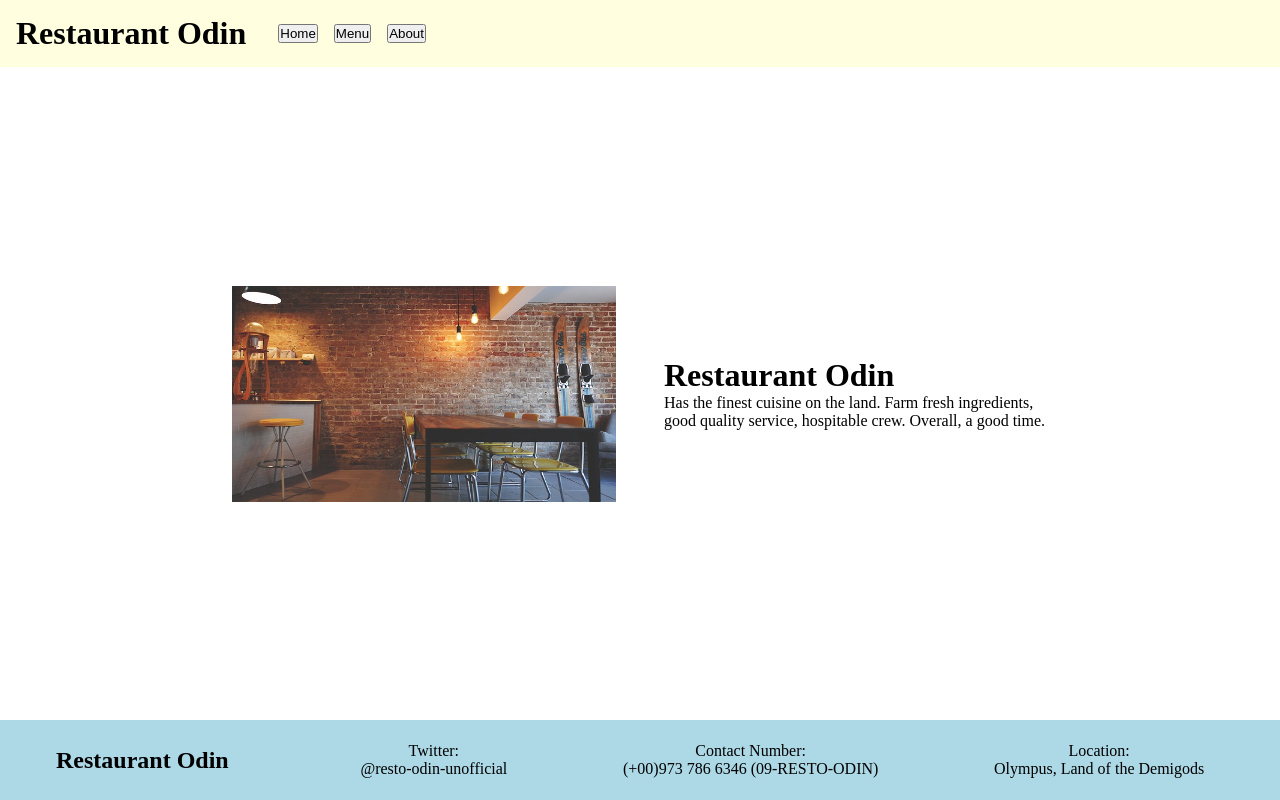
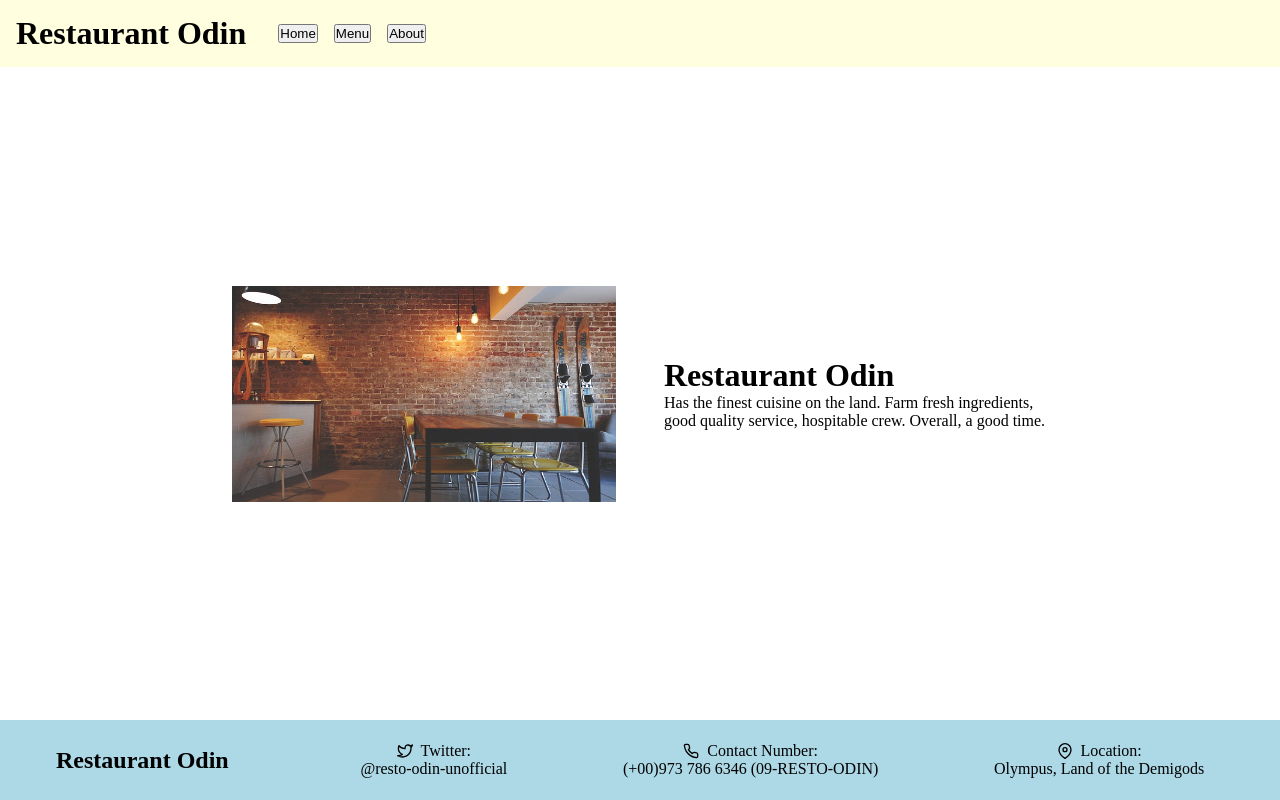
Before and after one commit to CrispDeserving/restaurant-odin, a website built with webpack: page src/index.html in a window 1280 px wide. Built offline with nearby package versions, Linux system fonts and the light colour scheme.

Commit message:
Add icon assets to Footer
Also rearrange the DOM elements on .Detail

```diff
--- a/src/Footer/render.js
+++ b/src/Footer/render.js
@@ -1,4 +1,7 @@
-import { children } from "../dsl-utils";
+import { children, replace_node } from "../dsl-utils";
+import MapPin from '../assets/map-pin.svg';
+import Phone from '../assets/phone.svg';
+import Twitter from '../assets/twitter.svg';
 import './style.css';
 
 function init_footer_element() {
@@ -16,21 +19,21 @@ function init_footer_element() {
 				"Location",
 			].map((detail_name,	i) => {
 				const Detail = children(document.createElement('li'),
-					document.createElement(dummy_image_element),
+					children(document.createElement('div'),
+						document.createElement(dummy_image_element),
+						document.createElement('span'),
+					),
 
-					children(document.createElement('div'),
-						document.createElement('p'),
-						document.createElement('p'),
-					),
+					document.createElement('p'),
 				);
 
 				Detail.classList.add('Detail');
 				Detail.setAttribute('data-index', i);
 
-				Detail.querySelector('p:nth-child(1)').classList.add('DetailName');
-				Detail.querySelector('p:nth-child(1)').innerText = `${detail_name}: `;
+				Detail.querySelector('div > span').classList.add('DetailName');
+				Detail.querySelector('div > span').innerText = `${detail_name}: `;
 
-				Detail.querySelector('p:nth-child(2)').classList.add('Details');
+				Detail.querySelector('p').classList.add('Details');
 
 				return Detail;
 			}),
@@ -43,14 +46,35 @@ function init_footer_element() {
 	{
 		const temp = Footer.querySelector(`.Detail[data-index="0"]`);
 		temp.querySelector('.Details').innerText = "@resto-odin-unofficial";
+
+		const image = new Image();
+		image.setAttribute('src', Twitter);
+		image.setAttribute('alt', "A brand icon from the website formerly called Twitter.");
+
+		const dummy_element = temp.querySelector(`${dummy_image_element}`);
+		replace_node(dummy_element, image);
 	}
 	{
 		const temp = Footer.querySelector(`.Detail[data-index="1"]`);
 		temp.querySelector('.Details').innerText = "(+00)973 786 6346 (09-RESTO-ODIN)";
+
+		const image = new Image();
+		image.setAttribute('src', Phone);
+		image.setAttribute('alt', "A phone icon.");
+
+		const dummy_element = temp.querySelector(`${dummy_image_element}`);
+		replace_node(dummy_element, image);
 	}
 	{
 		const temp = Footer.querySelector(`.Detail[data-index="2"]`);
 		temp.querySelector('.Details').innerText = "Olympus, Land of the Demigods";
+
+		const image = new Image();
+		image.setAttribute('src', MapPin);
+		image.setAttribute('alt', "An icon signifying a pinned location in a map.");
+
+		const dummy_element = temp.querySelector(`${dummy_image_element}`);
+		replace_node(dummy_element, image);
 	}
 
 	return Footer;
--- a/src/Footer/style.css
+++ b/src/Footer/style.css
@@ -8,7 +8,8 @@
 	background-color: lightblue;
 }
 
-.Footer div {
+.Footer>div,
+.Footer .Detail {
 	padding: 0 3rem;
 }
 
@@ -20,8 +21,20 @@
 	list-style-type: none;
 }
 
-.Footer .Detail div {
+.Footer .Detail {
 	display: grid;
 	place-content: center;
 	text-align: center;
 }
+
+.Footer .Detail div {
+	display: flex;
+	justify-content: center;
+	align-items: center;
+	gap: 1ch;
+}
+
+.Footer .Detail img {
+	width: 1rem;
+	aspect-ratio: 1;
+}
```
